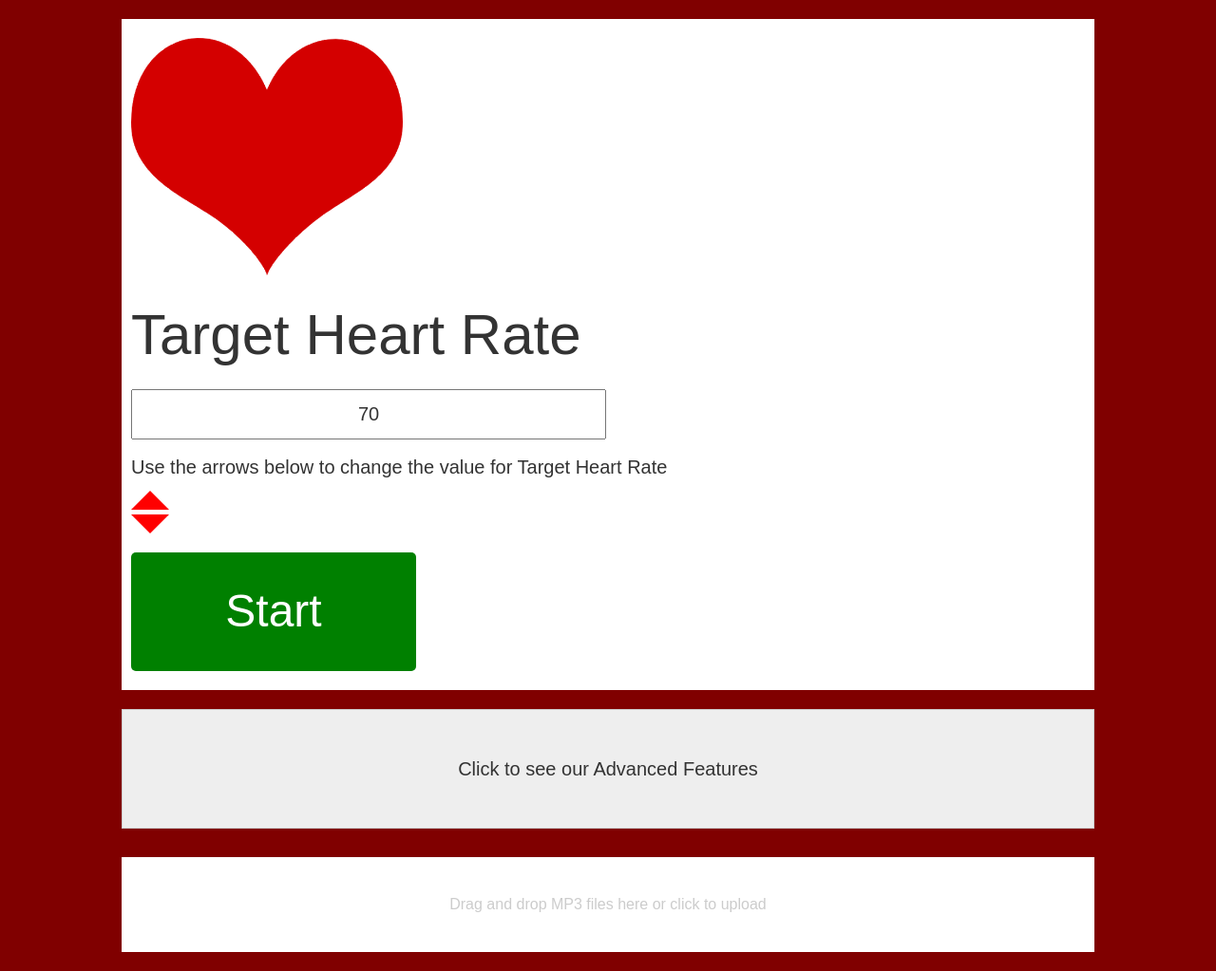
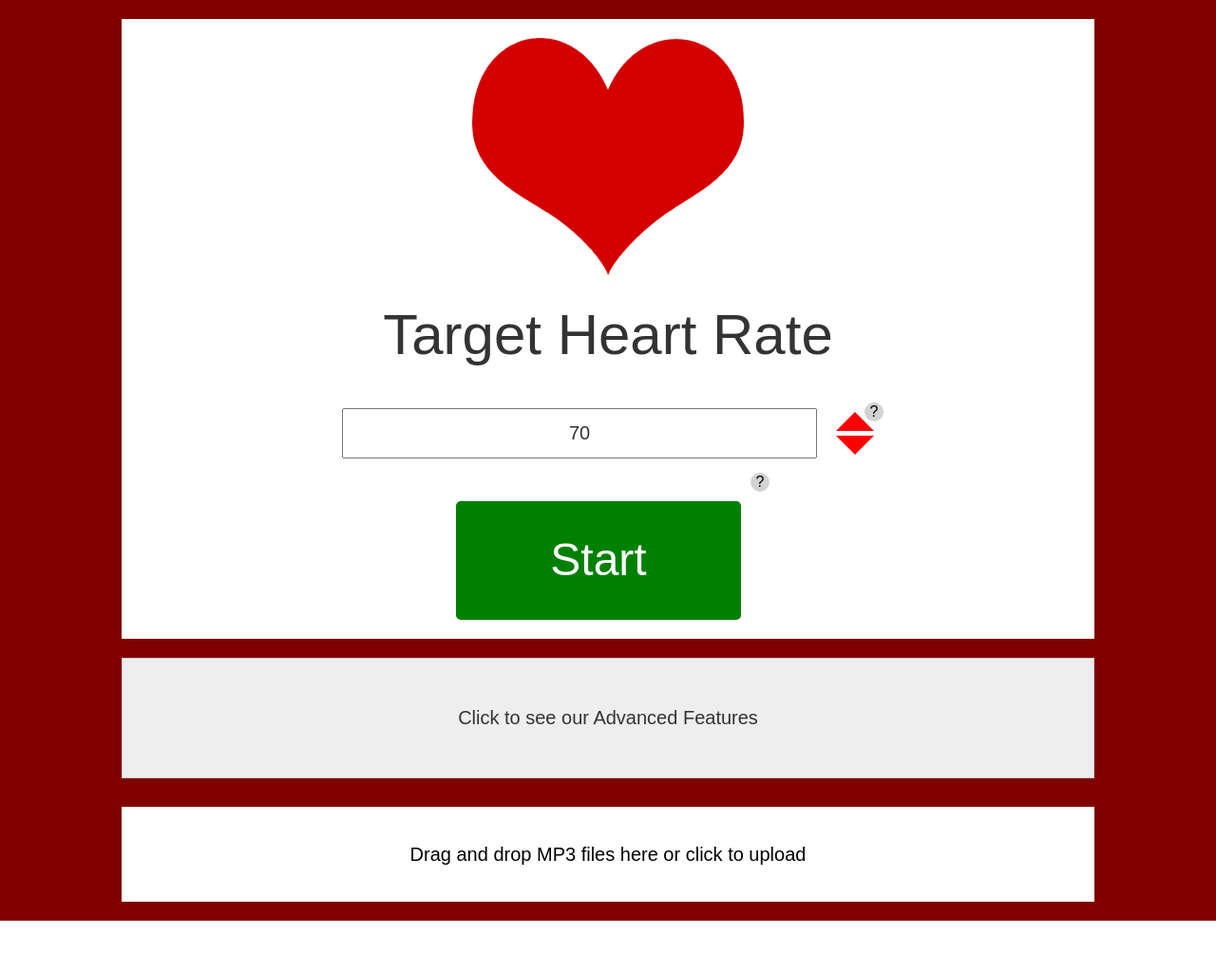
Before and after one commit to kilosandwich/HeartBeatAlterationUsingAISelectedMusic, a Flask app: page / in a window 1280 px wide. Shown: the part 78-1101 px from the top of the page at 95% size. After the commit the page ends 1048 px from the top, so only its background shows below. Run offline with Flask 3, Linux system fonts and the light colour scheme; some libraries are stand-ins or nearby versions.

Commit message:
Add files via upload

```diff
--- a/templates/index.html
+++ b/templates/index.html
@@ -23,8 +23,8 @@
             height: 100px;
             text-align: center;
             line-height: 100px;
-            font-size: 16px;
-            color: #ccc;
+            font-size: 20px;
+            color: black;
             margin-top: 20px;
             margin-bottom: 20px;
         }
@@ -76,31 +76,45 @@
     <!-- We divided the home page into div containers -->
     <!-- In the first container, we have the image of a heart and below the heart are arrows that will control the target heart rate value -->
     <div id="div1">
-        <div class="arrow-container">
+        <div class="main-section">
             <img src="{{ url_for('static', filename='images/Logo.png') }}" height="250" alt="Heart Rate Monitor" style="margin-top: 20px; margin-bottom: 20px;">
 
             <p style="font-size: 60px;">Target Heart Rate</p>
-            <!-- This is the label for target heart rate -->
+
+            <!-- Wrapper for input and arrows -->
+            <div class="input-arrow-container">
                 <input type="number" id="targetHR" placeholder="Enter target heart rate" value="70" class="no-arrows">
-            <p class="large-font">Use the arrows below to change the value for Target Heart Rate</p>
+                <div class="arrow-container">
+                    <div class="arrow arrow-up"></div>
+                    <div class="arrow arrow-down"></div>
+                    <div class="help-container">
+                        <span class="help-text">?</span>
+                        <div class="help-message">Use the arrows to change the value for Target Heart Rate</div>
+                    </div>
+                </div>
+            </div>
 
-            <div class="arrow arrow-up"></div><div class="arrow arrow-down"></div>
-            <!-- This is the target heart rate box that is set to 70; you change the default by changing the value -->
+
+            <div class="start-button-container">
                 <button class="start-button" onclick="startMonitoring()">Start</button>
-            <!-- This is the start button which the user will press to start everything and get a music choice -->
+                <div class="help-container">
+                    <span class="help-text">?</span>
+                    <div class="help-message">Press to start monitoring your heart rate and get music .</div>
+                </div>
+            </div>
 
-            <!-- This is the audio player. The player is hidden since the display is set to none.
-            When the song appears, it will have a pause and play button next to it -->
+
+
             <div id="audioPlayer" style="display:none;text-align: center;">
-                <p id="songName" style="font-size: 20px; margin-bottom: 10px;">Song Name</p><!-- Song name will appear here -->
+                <p id="songName" style="font-size: 20px; margin-bottom: 10px;">Song Name</p>
                 <audio id="audio" src="" controls style="display: block; margin: 0 auto;"></audio>
                 <button id="skipBtn" class="btn btn-warning" onClick="skipSong()" style="display: block; margin: 10px auto;">Skip Song</button>
-                <!-- This is the skip button that allows the user to skip songs -->
             </div>
-            <!-- Optimal song message -->
+
             <div id="optimalSongMessage">The same song is playing, since it's the most optimal song for your target HR.</div>
         </div>
     </div>
+
 
     <!-- This is div 2, labeled as "Click to see our Advanced Features" -->
     <!-- The advanced features will be a drop-down that has the advanced features -->
@@ -117,14 +131,43 @@
             <button class="approach-button" id="Fastest" onclick="selectApproachPath('Fastest')">Fastest</button>
             <button class="approach-button" id="Rollercoaster" onclick="selectApproachPath('Rollercoaster')">Rollercoaster</button>
             <div id="approachPathResult"></div>
-            <!-- There will be buttons labeled as the approach paths. The user will be allowed to only select one button at a time -->
 
-            <label for="restingHR">Resting Heart Rate:</label>
+            <!-- Resting HR input and controls -->
+            <div class="input-arrow-container">
+                <label for="restingHR"style="font-size: 30px; font-weight: bold;">Resting Heart Rate:</label>
                 <input type="number" id="restingHR" placeholder="Enter resting heart rate" value='70' class="no-arrows">
-            <button id="startRestingHR" class="btn btn-primary" style="font-size: 20px; width: 300px; height: 55px;">Press to get Resting Heart Rate</button>
-            <p class="large-font">Use the arrows below to change Resting HR or press the button</p>
+                <div class="arrow-buttons">
                     <div class="arrow arrow-up" id="restingHR-up"></div>
                     <div class="arrow arrow-down" id="restingHR-down"></div>
+                    <div class="kind-container">
+                        <span class="kind-text">?</span>
+                        <div class="kind-message">Use the arrows to change the value for resting heart rate or press the button</div>
+                    </div>
+
+            </div>
+
+                <button id="startRestingHR" class="btn btn-primary">Get Resting Heart Rate</button>
+                <div class="kind-container">
+                    <span class="kind-text">?</span>
+                    <div class="kind-message">Use the arrows to change the value for resting heart rate or press the button</div>
+                </div>
+            </div>
+            <p id="restingHRResult"></p> <!-- This will display the heart rate result -->
+
+            <div class="start-hr-container">
+                <div class="help-container">
+                    <span class="help-text">?</span>
+                    <div class="help-message">Use the arrows to change the value for resting heart rate or press the button</div>
+                    <p id="restingHRResult"></p>
+                </div>
+            </div>
+        </div>
+    </div>
+
+
+
+
+
         <p id="restingHRResult"></p><!-- This will be the resting heart rate value that will be set to 70 -->
             <!-- The user will be able to adjust the resting heart rate -->
         </div>
```
Lines whose indentation alone changed are shown as unchanged.
